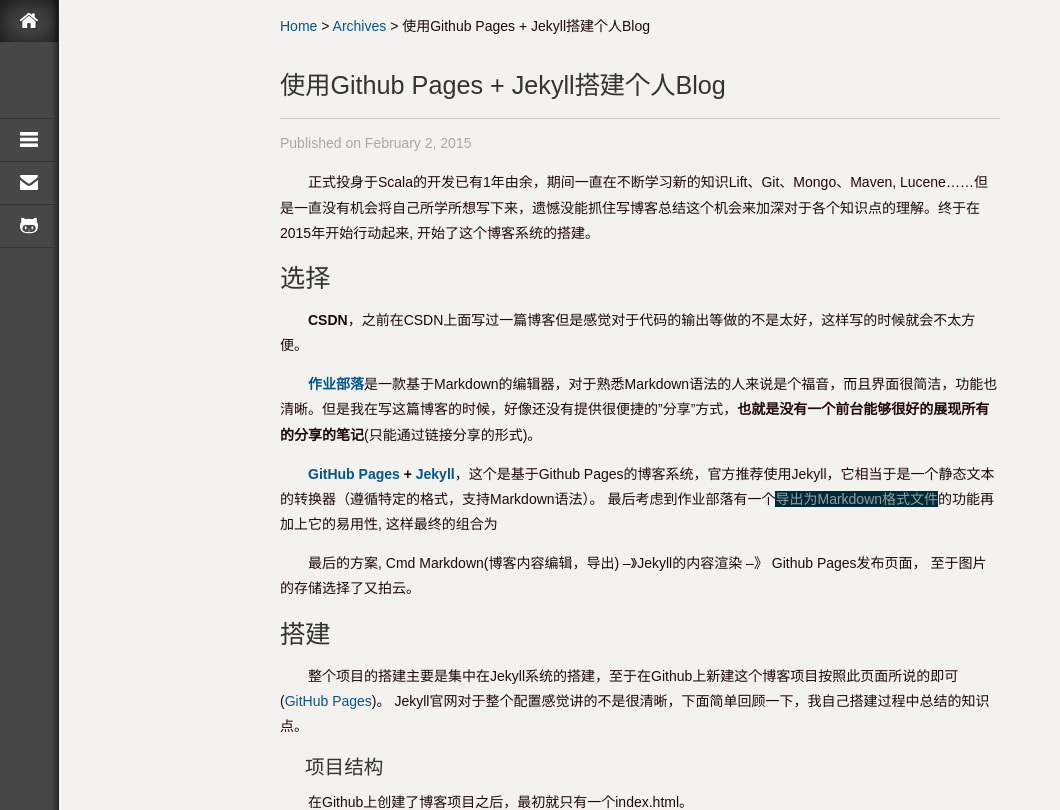
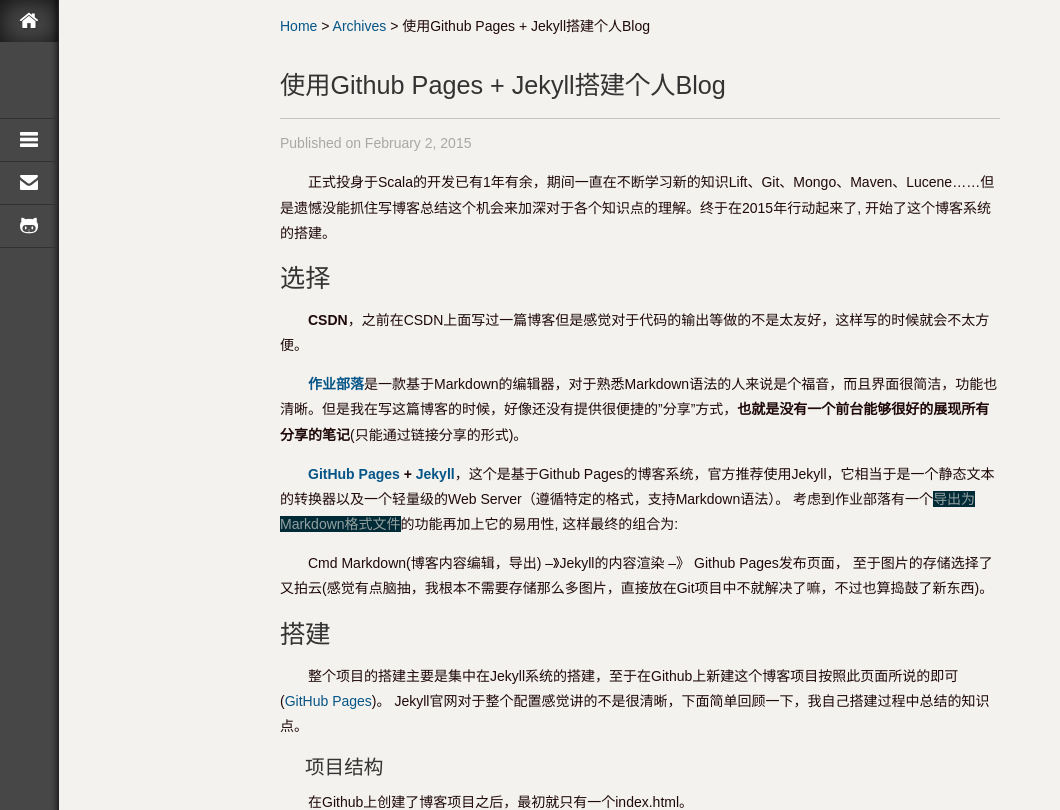
Before and after one commit to jacoffee/jacoffee.github.io, a Jekyll site: the page built from _posts/2015-02-02-blog-setup.md, in a window 1280 px wide and 1400 px high. Shown: the top 810 px of the window, without its empty margins (0-1060 px from the left). Built offline with Jekyll 4.4.1, drawn with Linux system fonts in a browser that asks for light colours; some web fonts are replaced; Markdown is read by kramdown in place of the engine named in the settings; comment, search, counter and statistics services are not loaded; some of the changed text lies outside the part shown; grey boxes are pictures that could not be loaded.

Commit message:
proofread blog setup

````diff
--- a/_layouts/post.html
+++ b/_layouts/post.html
@@ -33,5 +33,5 @@
 
 
 <!-- 多说评论框 start -->
-<div class="ds-thread" data-thread-key="{{ page.md5 }}" data-title="{{ page.title }}" data-url="{{ page.url }}"></div>
+<div class="ds-thread" data-thread-key="{{ page.key }}" data-title="{{ page.title }}" data-url="{{ page.url }}"></div>
 <!-- 多说评论框 end -->
--- a/_posts/2015-02-02-blog-setup.md
+++ b/_posts/2015-02-02-blog-setup.md
@@ -5,24 +5,24 @@
 title: 使用Github Pages + Jekyll搭建个人Blog
 tags: [Github Pages, Jekyll, RedCarpet]
 permalink: /build/blog-setup/
-md5: ff3b41bb5af001886973ce3d607136ae # for duoshuo data-data-thread-key
+key: ff3b41bb5af001886973ce3d607136ae # for duoshuo data-data-thread-key
 ---
 
-  正式投身于Scala的开发已有1年由余，期间一直在不断学习新的知识Lift、Git、Mongo、Maven, Lucene......但是一直没有机会将自己所学所想写下来，遗憾没能抓住写博客总结这个机会来加深对于各个知识点的理解。终于在2015年开始行动起来, 开始了这个博客系统的搭建。
+  正式投身于Scala的开发已有1年有余，期间一直在不断学习新的知识Lift、Git、Mongo、Maven、Lucene......但是遗憾没能抓住写博客总结这个机会来加深对于各个知识点的理解。终于在2015年行动起来了, 开始了这个博客系统的搭建。
 
 # 选择
-  **CSDN**，之前在CSDN上面写过一篇博客但是感觉对于代码的输出等做的不是太好，这样写的时候就会不太方便。
+  **CSDN**，之前在CSDN上面写过一篇博客但是感觉对于代码的输出等做的不是太友好，这样写的时候就会不太方便。
 
-  **[作业部落](https://www.zybuluo.com)**是一款基于Markdown的编辑器，对于熟悉Markdown语法的人来说是个福音，而且界面很简洁，功能也清晰。但是我在写这篇博客的时候，好像还没有提供很便捷的"分享"方式，**也就是没有一个前台能够很好的展现所有的分享的笔记**(只能通过链接分享的形式)。
+  **[作业部落](https://www.zybuluo.com)**是一款基于Markdown的编辑器，对于熟悉Markdown语法的人来说是个福音，而且界面很简洁，功能也清晰。但是我在写这篇博客的时候，好像还没有提供很便捷的"分享"方式，**也就是没有一个前台能够很好的展现所有分享的笔记**(只能通过链接分享的形式)。
 
-  **[GitHub Pages](https://pages.github.com/) + [Jekyll](http://jekyllrb.com/)**，这个是基于Github Pages的博客系统，官方推荐使用Jekyll，它相当于是一个静态文本的转换器（遵循特定的格式，支持Markdown语法）。
-  最后考虑到作业部落有一个<span class="highlight">导出为Markdown格式文件</span>的功能再加上它的易用性, 这样最终的组合为
+  **[GitHub Pages](https://pages.github.com/) + [Jekyll](http://jekyllrb.com/)**，这个是基于Github Pages的博客系统，官方推荐使用Jekyll，它相当于是一个静态文本的转换器以及一个轻量级的Web Server（遵循特定的格式，支持Markdown语法）。
+  考虑到作业部落有一个<span class="highlight">导出为Markdown格式文件</span>的功能再加上它的易用性, 这样最终的组合为:
 
-  最后的方案, Cmd Markdown(博客内容编辑，导出) --》Jekyll的内容渲染 --》 Github Pages发布页面， 至于图片的存储选择了又拍云。
+  Cmd Markdown(博客内容编辑，导出) --》Jekyll的内容渲染 --》 Github Pages发布页面， 至于图片的存储选择了又拍云(感觉有点脑抽，我根本不需要存储那么多图片，直接放在Git项目中不就解决了嘛，不过也算捣鼓了新东西)。
 
 # 搭建
-  整个项目的搭建主要是集中在Jekyll系统的搭建，至于在Github上新建这个博客项目按照此页面所说的即可([GitHub Pages](https://pages.github.com/))。
-  Jekyll官网对于整个配置感觉讲的不是很清晰，下面简单回顾一下，我自己搭建过程中总结的知识点。
+整个项目的搭建主要是集中在Jekyll系统的搭建，至于在Github上新建这个博客项目按照此页面所说的即可([GitHub Pages](https://pages.github.com/))。
+Jekyll官网对于整个配置感觉讲的不是很清晰，下面简单回顾一下，我自己搭建过程中总结的知识点。
 
 <h3 style="text-indent: 25px;">项目结构</h3>
 
@@ -31,14 +31,18 @@
 ![项目的最初结构]({{site.static_url}}/2015-02-03/Blog%20Directroy%20Structure.png)
 
 其它几个文件夹(<b style="color:red">都需要你自己手动创建的</b>)
-_layouts是放你的网站的基本结构页面, 比如说header.html, footer.html, default.html等
-_posts是放你的博客的，支持.md 以及.textile
-_site是Jekyll将你的博客以及layouts中的html文件渲染成的站点文件
-static是放静态文件的地方，比如说css，image什么的
+
+<1> _layouts是放你网站的基本结构页面, 比如说header.html, footer.html, default.html等
+
+<2> _posts是放你的博客文件的，支持.md 以及.textile
+
+<3> _site是Jekyll将你的博客以及layouts中的html文件渲染成的站点文件(改文件夹可以丢到.gitignore中，在Github Pages上跑项目的时候，会自动生成相应的文件）
+static是放静态文件的地方，比如说css，image， js什么的
+
 
 <h3 style="text-indent: 25px;">语法高亮</h3>
 
-Jekyll默认采用的 Liquid templating language来处理模板，比说高亮代码语法
+Jekyll默认采用的 Liquid templating language来处理模板，比如说高亮代码语法
 
 ![高亮Ruby]({{site.static_url}}/2015-02-03/Ruby%20Highlight.png)
 
@@ -46,16 +50,16 @@
 
 ![Redcarpet高亮Ruby]({{site.static_url}}/2015-02-03/Ruby%20Highlight%20Redcarpet.png)
 
-虽然Jekyll最新版(2.0)已经支持redcarpet2了, 但是我在搭建的过程中还是需要在_config.yml中配置<span class="highlight">markdown: redcarpet</span>，否则```式高亮无法生效
+虽然Jekyll最新版(2.0)已经支持redcarpet2了, 但是我在搭建的过程中还是需要在_config.yml中配置<span class="highlight">markdown: redcarpet</span>，否则```式高亮无法生效。
 
-不过默认的高亮的颜色不是太好看, 并且没有行号，所以参考[这篇博客](http://blog.leonardfactory.com/2013/05/05/code-fenced-blocks-pygments-and-line-numbers-with-jekyll/)解决了这个问题。
+不过默认的高亮的颜色不是太好看, 并且没有行号，我参考[这篇博客](http://blog.leonardfactory.com/2013/05/05/code-fenced-blocks-pygments-and-line-numbers-with-jekyll/)解决了这个问题。
 这样一来，基本博客的书写就没有什么问题了。
 
 # 计划
-  <1> 完善网站的基本结构,包括网站域名的优化，顶部导航，底部的网站声明以及侧边栏的一些功能
+  <1> 完善网站的基本结构，包括网站域名的优化，顶部导航，底部的网站声明以及侧边栏的一些功能
 
-  <2> 添加基本元素的样式,包括"p"元素的缩进，一些特殊字符的高亮
+  <2> 添加基本元素的样式，包括"p"元素的缩进，一些特殊字符的高亮
 
-  <3> 增加博客文章评论框
+  <3> 增加博客文章评论框，目前考虑用多说
 
   <4> 逐步最好网站的SEO
````
Also changed, not shown: _posts/2015-02-04-try-catch.md (+1 -1 lines).
